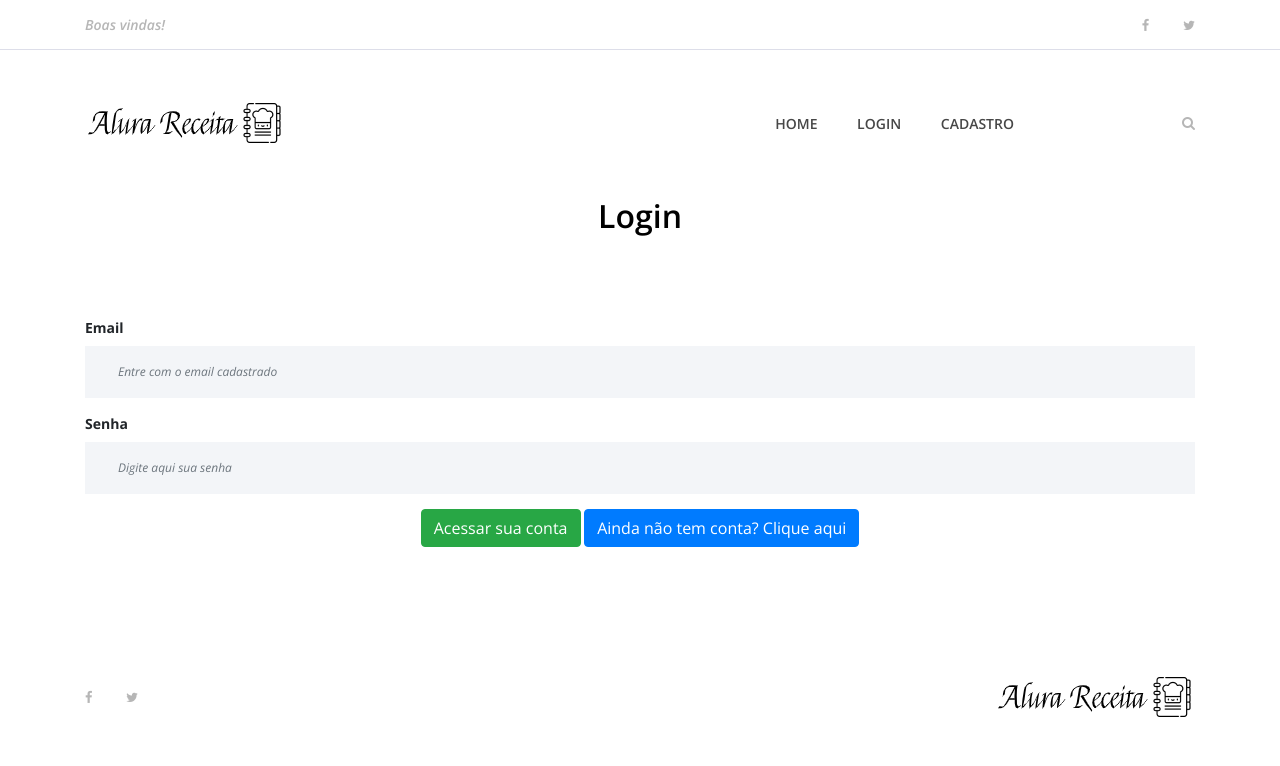
After one commit to VictorDegaspari/medium-projects, a Django app: page /usuarios/login in a window 1280 px wide. The commit adds this page. Shown: the top 766 px of the page. Run offline with Django 3.2, Linux system fonts and the light colour scheme; some libraries are stand-ins or nearby versions.

Commit message:
criando login

```diff
--- a/project/settings.py
+++ b/project/settings.py
@@ -38,8 +38,9 @@ INSTALLED_APPS = [
     'django.contrib.sessions',
     'django.contrib.messages',
     'django.contrib.staticfiles',
+    'usuarios',
     'core',
-    'pessoas'
+    'pessoas',
 ]
 
 MIDDLEWARE = [
@@ -57,7 +58,7 @@ ROOT_URLCONF = 'project.urls'
 TEMPLATES = [
     {
         'BACKEND': 'django.template.backends.django.DjangoTemplates',
-        'DIRS': [os.path.join(BASE_DIR, 'core/templates')],
+        'DIRS': [os.path.join(BASE_DIR, 'templates')],
         'APP_DIRS': True,
         'OPTIONS': {
             'context_processors': [
--- a/project/urls.py
+++ b/project/urls.py
@@ -20,5 +20,6 @@ from django.urls import include, path
 
 urlpatterns = [
     path('', include('core.urls')),
+    path('usuarios/', include('usuarios.urls')),
     path('admin/', admin.site.urls),
 ] + static(settings.MEDIA_URL, document_root=settings.MEDIA_ROOT)
--- a/templates/partials/_menu.html
+++ b/templates/partials/_menu.html
@@ -58,6 +58,8 @@
                         <div class="classynav">
                             <ul>
                                 <li><a href="{% url 'index' %}">Home</a></li>
+                                <li><a href="{% url 'login' %}">Login</a></li>
+                                <li><a href="{% url 'cadastro' %}">Cadastro</a></li>
                             </ul>
 
                             <!-- Formulario de busca -->
--- /dev/null
+++ b/templates/usuarios/login.html
@@ -0,0 +1,57 @@
+{% extends 'base.html' %}
+{% load static %}
+{% block content %}
+<!-- Preloader -->
+<div id="preloader">
+    <i class="circle-preloader"></i>
+    <img src="{% static 'img/core-img/pizza.png' %}" alt="">
+</div>
+
+{% include 'partials/_busca.html' %}
+
+{% include 'partials/_menu.html' %}
+
+<!-- ##### Contact Form Area Start ##### -->
+<div class="contact-area section-padding-0-80">
+    <div class="container">
+        <div class="row">
+            <div class="col-12">
+                <div class="section-heading">
+                    <h2>Login</h2>
+                </div>
+            </div>
+        </div>
+        <div class="row">
+            <div class="col-12">
+                <div class="contact-form-area">
+                    <form action="" method="">
+                        <div class="row">
+                            <div class="col-12 col-lg-12">
+                            <label for="email"><b>Email</b></label>
+                                <input type="text" id="email" class="form-control" name="email" placeholder="Entre com o email cadastrado">
+                            </div>
+                                <div class="col-12 col-lg-12">
+                                <label for="senha"><b>Senha</b></label>
+                                <input id="senha" type="password" class="form-control" name="senha" placeholder="Digite aqui sua senha">
+                            </div>
+                            <div class="col-12 text-center">
+                                <button class="btn btn-success" type="submit">Acessar sua conta</button>
+                                <button type="button" class="btn btn-primary" onclick="exibirCriarConta()">Ainda não tem conta? Clique aqui</button>
+                            </div>
+                        </div>
+                    </form>
+                </div>
+            </div>
+        </div>
+    </div>
+</div>
+
+<script>
+function exibirCriarConta()
+{
+     location.href = "{% url 'cadastro' %}";
+}
+</script>
+
+{% include 'partials/_footer.html' %}
+{% endblock %}
--- a/usuarios/urls.py
+++ b/usuarios/urls.py
@@ -1,12 +1,11 @@
-from django.conf import settings
-from django.conf.urls.static import static
-from django.contrib import admin
-from django.urls import include, path
+from django.urls import path
+
+from . import views
 
 urlpatterns = [
-    path('cadastro', views.cadastro),
-    path('login',views.login),
-    path('logout',views.login),
-    path('dashboard',views.dashboard),
+    path('cadastro', views.cadastro,  name='cadastro'),
+    path('login', views.login, name='login'),
+    path('logout', views.logout, name='logout'),
+    path('dashboard', views.dashboard,  name='dashboard'),
 
 ]
--- a/usuarios/views.py
+++ b/usuarios/views.py
@@ -1,9 +1,43 @@
-from django.shortcuts import render
+from django.contrib.auth.models import User
+from django.shortcuts import redirect, render
+
 
 def cadastro(request):
+    if request.method == 'POST':
+        nome = request.POST['nome']
+        email = request.POST['emails']
+        senha = request.POST['password']
+        senha2 = request.POST['password2']
+        if not nome.strip():
+            return redirect('cadastro')
+
+        if not email.strip():
+            return redirect('cadastro')
+
+        if senha != senha2:
+            return redirect('cadastro')
+
+        if User.objects.filter(email=email).exists():
+            return redirect('cadastro')
+
+        user = User.objects.create_user(
+            username=nome, email=email, password=senha)
+        user.save()
+        return redirect('login')
+    else:
+        return render(request, 'usuarios/cadastro.html')
+
+
+def login(request):
+    if request.method == 'POST':
+        print('Usuário criado com sucesso')
+        return redirect('login')
+    return render(request, 'usuarios/login.html')
+
+
+def logout(request):
+    pass
+
 
 def dashboard(request):
-
-def login(request):
-
-def logout(request):
+    pass
```
Also changed, not shown: templates/usuarios/cadastro.html (added, +62 -0 lines).
